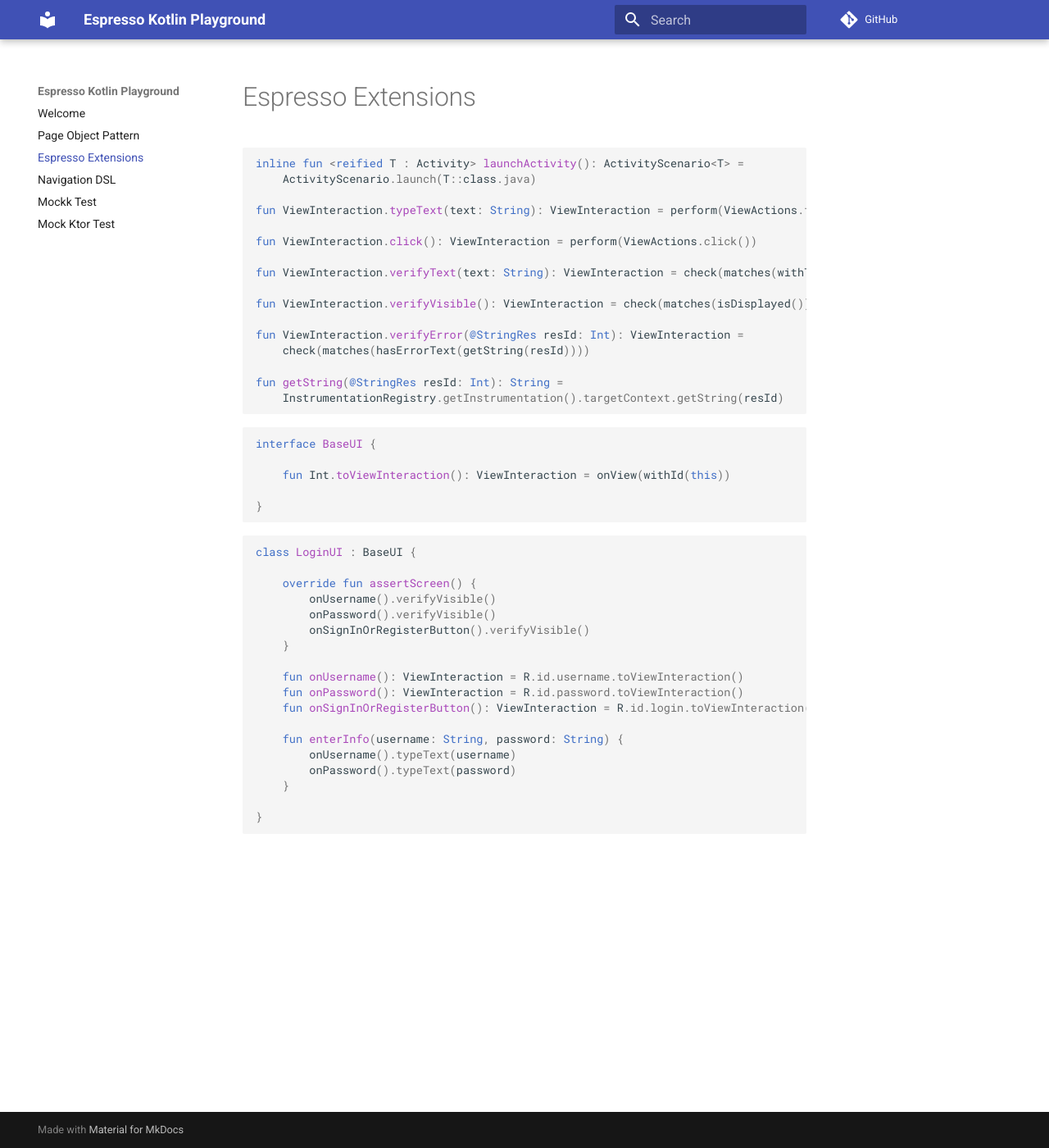
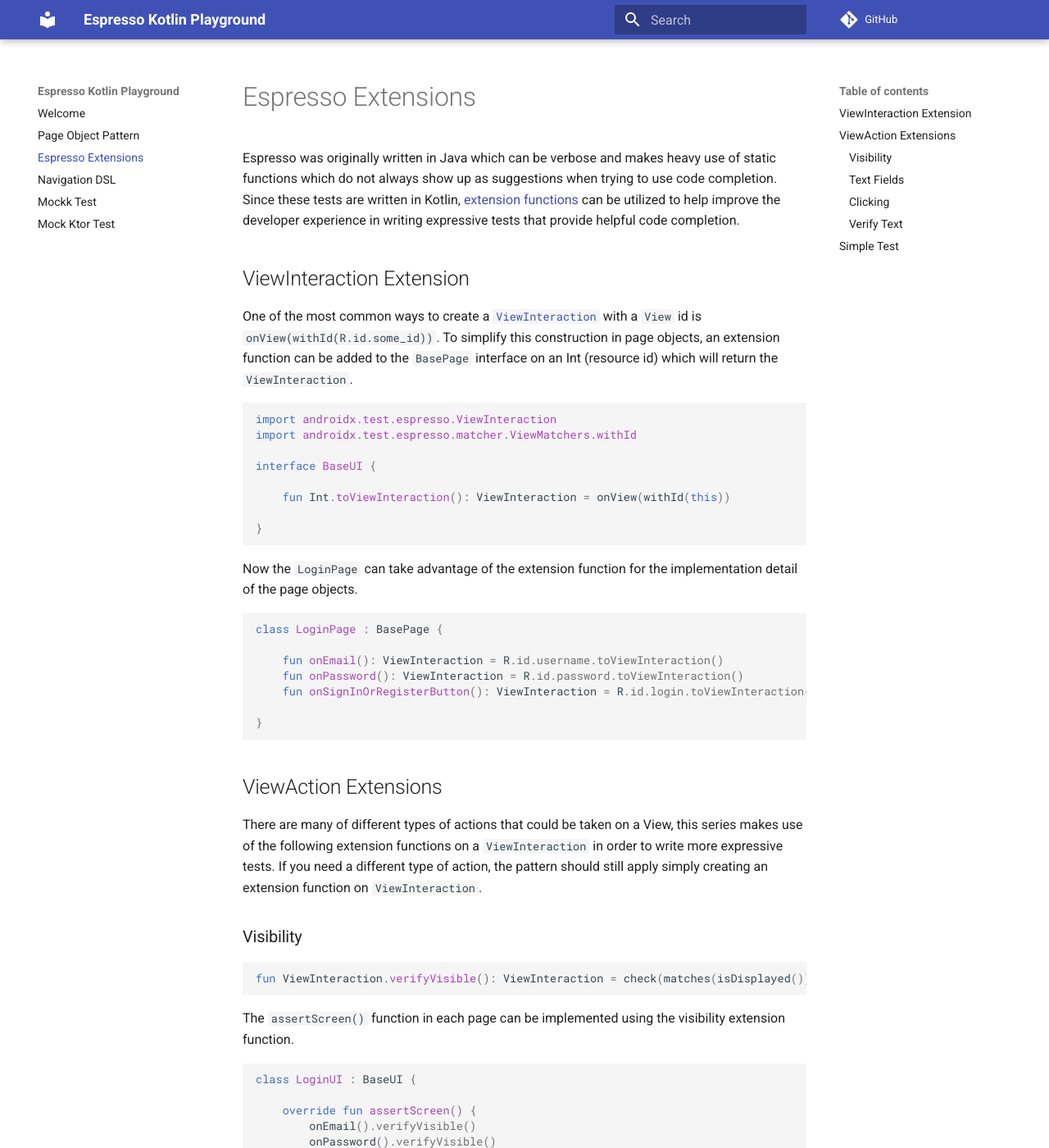
Before and after one commit to plusmobileapps/espresso-kotlin-playground, an MkDocs documentation site: the page built from docs/espresso-extensions.md, in a window 1280 px wide and 1400 px high. Shown: the whole window at 82% size. Built offline with MkDocs 1.6.1 and Material for MkDocs 9.7.7, drawn with Linux system fonts in a browser that asks for light colours; comment, search, counter and statistics services are not loaded; some of the changed text lies outside the part shown.

Commit message:
update docs for page objects, extensions, and refactorapp (#15)

````diff
--- a/docs/espresso-extensions.md
+++ b/docs/espresso-extensions.md
@@ -1,25 +1,15 @@
 # Espresso Extensions
 
-```kotlin
-inline fun <reified T : Activity> launchActivity(): ActivityScenario<T> =
-    ActivityScenario.launch(T::class.java)
+Espresso was originally written in Java which can be verbose and makes heavy use of static functions which do not always show up as suggestions when trying to use code completion. Since these tests are written in Kotlin, [extension functions](https://kotlinlang.org/docs/extensions.html) can be utilized to help improve the developer experience in writing expressive tests that provide helpful code completion.
 
-fun ViewInteraction.typeText(text: String): ViewInteraction = perform(ViewActions.typeText(text))
+## ViewInteraction Extension
 
-fun ViewInteraction.click(): ViewInteraction = perform(ViewActions.click())
-
-fun ViewInteraction.verifyText(text: String): ViewInteraction = check(matches(withText(text)))
-
-fun ViewInteraction.verifyVisible(): ViewInteraction = check(matches(isDisplayed()))
-
-fun ViewInteraction.verifyError(@StringRes resId: Int): ViewInteraction =
-    check(matches(hasErrorText(getString(resId))))
-
-fun getString(@StringRes resId: Int): String =
-    InstrumentationRegistry.getInstrumentation().targetContext.getString(resId)
-```
+One of the most common ways to create a [`ViewInteraction`](https://developer.android.com/reference/androidx/test/espresso/ViewInteraction) with a `View` id is `onView(withId(R.id.some_id))`. To simplify this construction in page objects, an extension function can be added to the `BasePage` interface on an Int (resource id) which will return the `ViewInteraction`.
 
 ```kotlin
+import androidx.test.espresso.ViewInteraction
+import androidx.test.espresso.matcher.ViewMatchers.withId
+
 interface BaseUI {
 
     fun Int.toViewInteraction(): ViewInteraction = onView(withId(this))
@@ -27,23 +17,106 @@
 }
 ```
 
+Now the `LoginPage` can take advantage of the extension function for the implementation detail of the page objects.
+
+```kotlin
+class LoginPage : BasePage {
+
+    fun onEmail(): ViewInteraction = R.id.username.toViewInteraction()
+    fun onPassword(): ViewInteraction = R.id.password.toViewInteraction()
+    fun onSignInOrRegisterButton(): ViewInteraction = R.id.login.toViewInteraction()
+
+}
+```
+
+## ViewAction Extensions
+
+There are many of different types of actions that could be taken on a View, this series makes use of the following extension functions on a `ViewInteraction` in order to write more expressive tests. If you need a different type of action, the pattern should still apply simply creating an extension function on `ViewInteraction`.
+
+### Visibility
+
+```kotlin
+fun ViewInteraction.verifyVisible(): ViewInteraction = check(matches(isDisplayed()))
+```
+
+The `assertScreen()` function in each page can be implemented using the visibility extension function.
+
 ```kotlin
 class LoginUI : BaseUI {
 
     override fun assertScreen() {
-        onUsername().verifyVisible()
+        onEmail().verifyVisible()
         onPassword().verifyVisible()
         onSignInOrRegisterButton().verifyVisible()
     }
 
-    fun onUsername(): ViewInteraction = R.id.username.toViewInteraction()
-    fun onPassword(): ViewInteraction = R.id.password.toViewInteraction()
-    fun onSignInOrRegisterButton(): ViewInteraction = R.id.login.toViewInteraction()
+}
+```
 
-    fun enterInfo(username: String, password: String) {
-        onUsername().typeText(username)
-        onPassword().typeText(password)
+### Text Fields
+
+```kotlin
+fun ViewInteraction.typeText(text: String): ViewInteraction = perform(ViewActions.typeText(text))
+
+fun ViewInteraction.verifyTextFieldError(@StringRes resId: Int): ViewInteraction =
+    check(matches(hasErrorText(getString(resId))))
+
+// Helper function for getting strings using application target context
+fun getString(@StringRes resId: Int): String =
+    InstrumentationRegistry.getInstrumentation().targetContext.getString(resId)
+```
+
+One sample usage might be for a test that verifies an error is shown on a password field if not enough characters were entered.
+
+```kotlin
+LoginPage().apply {
+    onPassword().typeText("4344")
+    onEmail().typeText("andrew@test.com")
+    onPassword().verifyTextFieldError(R.string.invalid_password)
+}
+```
+
+### Clicking
+
+```kotlin
+fun ViewInteraction.click(): ViewInteraction = perform(ViewActions.click())
+```
+
+Sample:
+
+```kotlin
+LoginPage().onSignInOrRegisterButton().click()
+```
+
+### Verify Text
+
+```kotlin
+fun ViewInteraction.verifyText(text: String): ViewInteraction = check(matches(withText(text)))
+```
+
+Sample:
+
+```kotlin
+LoggedInPage().onWelcomeGreeting().verifyText("Welcome Andrew!")
+```
+
+## Simple Test
+
+Now that all of the page objects are implemented, the last login test can be simplified further using the new extension functions.
+
+```kotlin
+@Test
+fun successfulLogin() {
+    val scenario = ActivityScenario.launch(LoginActivity::class.java)
+
+    LoginPage().apply {
+        onEmail().typeText("andrew@test.com")
+        onPassword().typeText("password123")
+        onSignInOrRegisterButton().click()
     }
 
+    LoggedInPage().onWelcomeGreeting().verifyText("Welcome Andrew!")
 }
 ```
+
+The test is starting to look better, however each page has to be instantiated and there is no link between pages when writing tests. Thankfully Kotlin has features that will be covered in the next section to create a navigation DSL.
--- a/docs/page-object-pattern.md
+++ b/docs/page-object-pattern.md
@@ -1,17 +1,39 @@
 # Page Object Pattern
 
-The page object pattern is a very popular design pattern when writing automation tests as it helps abstract out the logic of interacting with a page in the UI from the test. In doing so, will help writing tests that are maintainable
+The page object pattern is a very popular design pattern when writing automation tests for minimizing code duplication and test code that is easy to maintain.
 
-Looking at the following UI, what might be some objects on the Login page object?
+## What is a page object
 
-![](img/login-success.gif)
+A page object is a object oriented class that is an abstraction over the user interface for an automation test.
+
+## How to make a page object
+
+!!! quote
+    The basic rule of thumb for a page object is that it should allow a software client to do anything and see anything that a human can. It should also provide an interface that's easy to program to and hides the underlying widgetry in the window.
+
+    -[Martin Fowler](https://martinfowler.com/bliki/PageObject.html)
+
+Using the rule above, what might be some objects that a user could interact with on each page below?
+
+| LoginPage | LoggedInPage |
+| ---------- | ------------ |
+| ![](img/login-page.png) | ![](img/logged-in-page.png) |
 
 ??? answer
-    * username
+    **LoginPage**
+
+    * email
     * password
     * sign in or register button
 
-## BasePage
+    **LoggedInPage**
+
+    * profile image
+    * greeting text
+
+### BasePage
+
+To start building these page objects, first define an interface that will provide one simple function to assert the screen is visible. This will be essential for the [navigation DSL](https://plusmobileapps.com/espresso-kotlin-playground/navigation-dsl/) later.
 
 ```kotlin
 interface BasePage {
@@ -21,20 +43,53 @@
 }
 ```
 
-## LoginPage
+The rest of the page objects may be implemented using the `BasePage`. Since Espresso is being used to write the tests, every object on each page shall return a [`ViewInteraction`](https://developer.android.com/reference/androidx/test/espresso/ViewInteraction) to provide tests an interface for interacting with views.
+
+### LoginPage
 
 ```kotlin
 class LoginPage : BasePage {
 
     override fun assertScreen() = TODO()
 
-    fun onUsername(): ViewInteraction = TODO()
+    fun onEmail(): ViewInteraction = TODO()
     fun onPassword(): ViewInteraction = TODO()
     fun onSignInOrRegisterButton(): ViewInteraction = TODO()
 
 }
 ```
 
-## Resources
+### LoggedInPage
 
-[Page object pattern by Martin Fowler](https://martinfowler.com/bliki/PageObject.html)
+```kotlin
+class LoggedInPage : BasePage {
+
+    override fun assertScreen() = TODO()
+
+    fun onBodyText(): ViewInteraction = TODO()
+    fun onProfileImage(): ViewInteraction = TODO()
+
+}
+```
+
+## Simple Test
+
+With each page object defined, a successful login test can be written using some Espresso [`ViewActions`](https://developer.android.com/reference/androidx/test/espresso/action/ViewActions) to type in the login info and verify the user name after a successful submission.
+
+```kotlin
+@Test
+fun successfulLogin() {
+    val scenario = ActivityScenario.launch(LoginActivity::class.java)
+
+    LoginPage().apply {
+        onEmail().perform(ViewActions.typeText("andrew@test.com"))
+        onPassword().perform(ViewActions.typeText("password123"))
+        onSignInOrRegisterButton().perform(ViewActions.click())
+    }
+
+    LoggedInPage().onWelcomeGreeting().check(matches(withText("Welcome Andrew!")))
+
+}
+```
+
+As you probably have noticed, none of the functions in the page object have been implemented and the test above is a little verbose. Move onto the next section to learn about some helpful extension functions that simplify implementing the rest of the page object and make the test more expressive.
````
Also changed, not shown: docs/navigation-dsl.md (+1 -0 lines), app/src/main/res/drawable/espresso_logo.png (added), docs/img/logged-in-page.png (added), docs/img/login-page.png (added), docs/img/login-success.gif (deleted), 8 other files.
